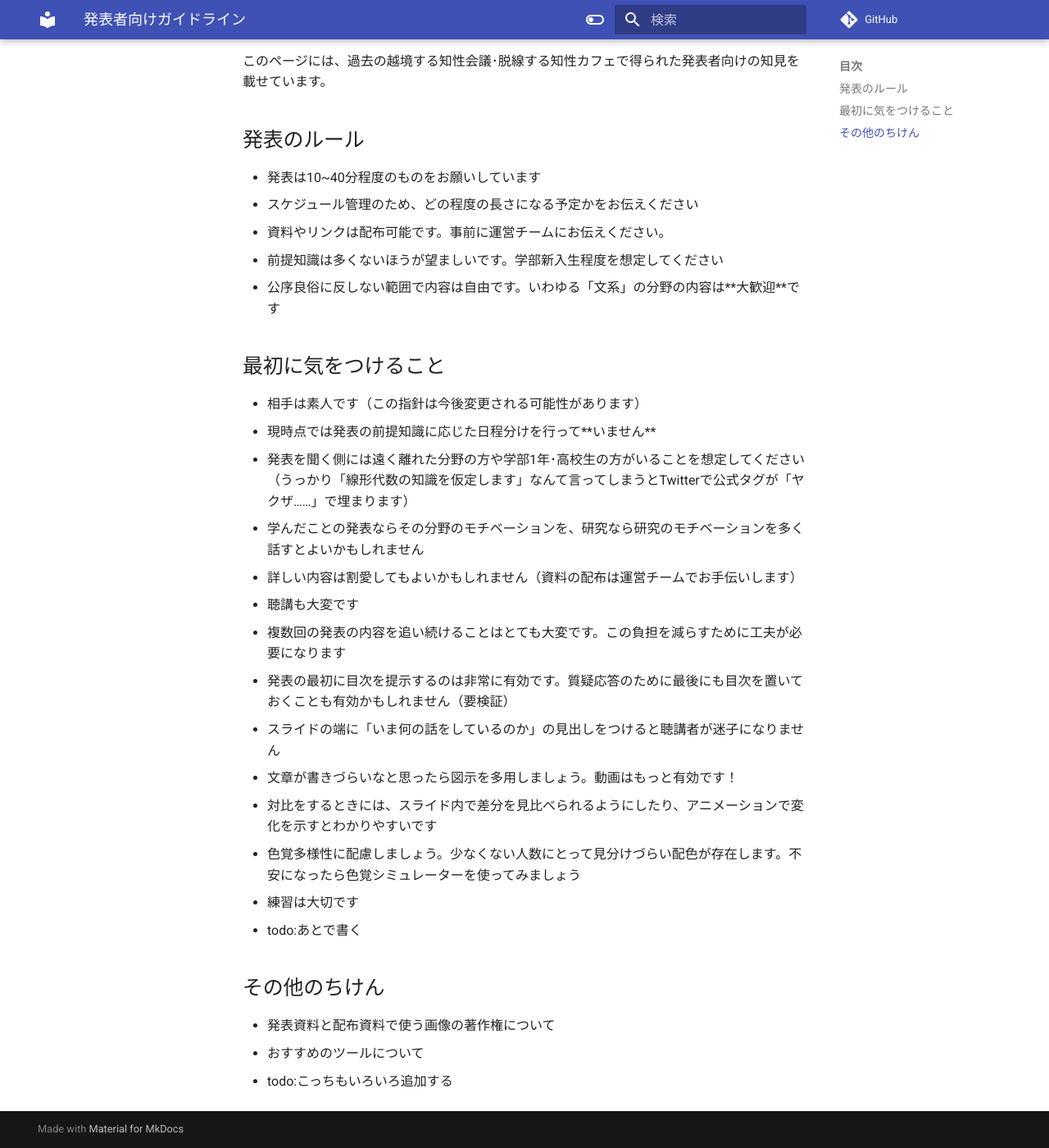
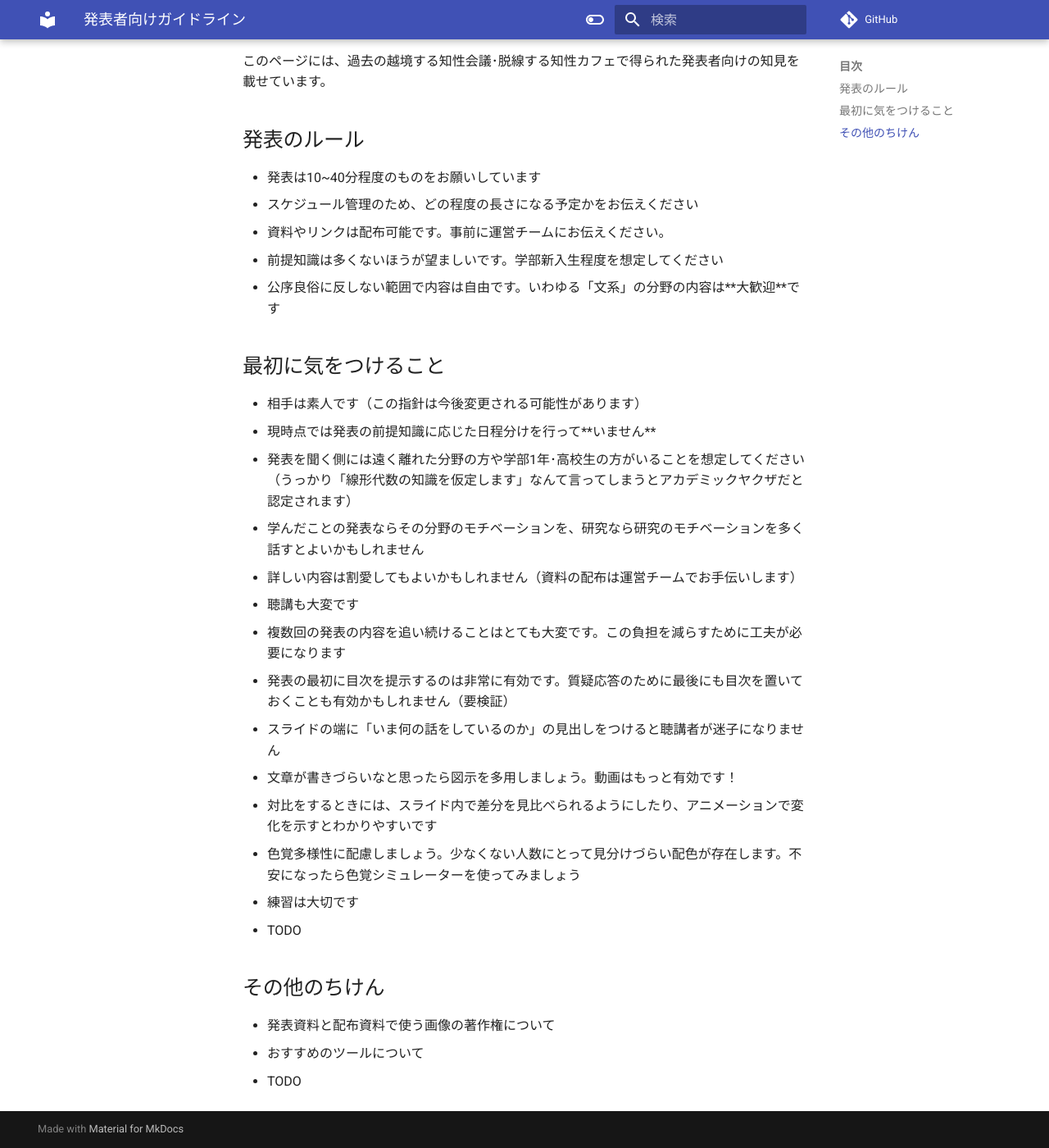
Before and after one commit to i-factorial/ifactorial_website, an MkDocs documentation site: the page built from docs/ekkyo/solo_guidelines.md, in a window 1280 px wide and 1400 px high, scrolled down 166 px. Shown: the whole window at 82% size. Built offline with MkDocs 1.6.1 and Material for MkDocs 9.7.7, drawn with Linux system fonts in a browser that asks for light colours; comment, search, counter and statistics services are not loaded.

Commit message:
Update solo_guidelines.md

```diff
--- a/docs/ekkyo/solo_guidelines.md
+++ b/docs/ekkyo/solo_guidelines.md
@@ -12,7 +12,7 @@
 ## 最初に気をつけること
 - 相手は素人です（この指針は今後変更される可能性があります）
   - 現時点では発表の前提知識に応じた日程分けを行って**いません**
-  - 発表を聞く側には遠く離れた分野の方や学部1年･高校生の方がいることを想定してください（うっかり「線形代数の知識を仮定します」なんて言ってしまうとTwitterで公式タグが「ヤクザ……」で埋まります）
+  - 発表を聞く側には遠く離れた分野の方や学部1年･高校生の方がいることを想定してください（うっかり「線形代数の知識を仮定します」なんて言ってしまうとアカデミックヤクザだと認定されます）
   - 学んだことの発表ならその分野のモチベーションを、研究なら研究のモチベーションを多く話すとよいかもしれません
   - 詳しい内容は割愛してもよいかもしれません（資料の配布は運営チームでお手伝いします）
 
@@ -25,9 +25,9 @@
   - 色覚多様性に配慮しましょう。少なくない人数にとって見分けづらい配色が存在します。不安になったら色覚シミュレーターを使ってみましょう
 
 - 練習は大切です
-  - todo:あとで書く
+  - TODO
 
 ## その他のちけん
 - 発表資料と配布資料で使う画像の著作権について
 - おすすめのツールについて
-- todo:こっちもいろいろ追加する
+- TODO
```
